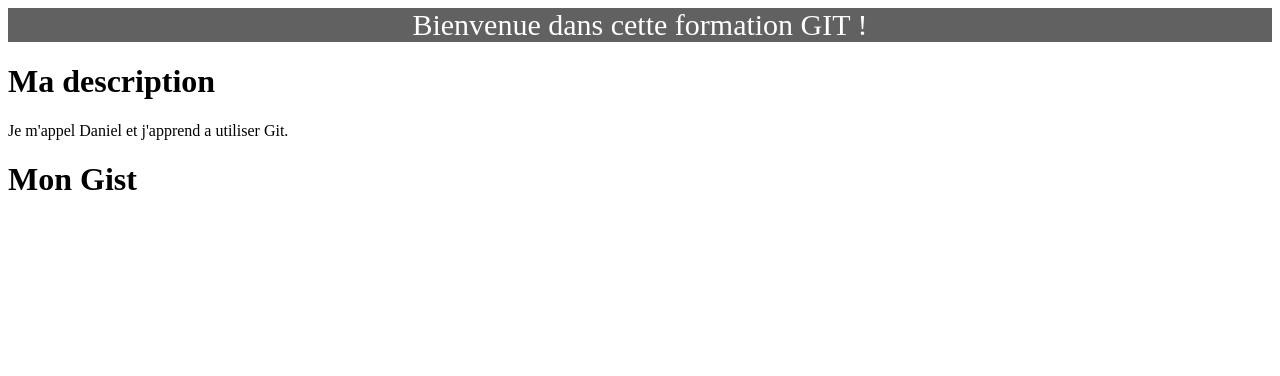
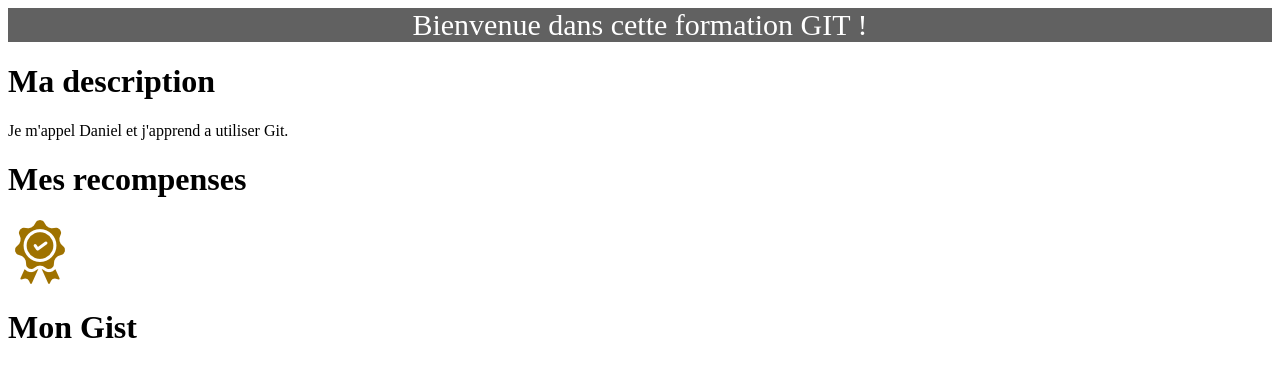
Before and after one commit to danylex1/mon_site_web, a plain HTML site: page hello.html in a window 1280 px wide. Drawn offline with Linux system fonts and the light colour scheme.

Commit message:
#2 : Ajout de la médaille de bronze dans le site

```diff
--- a/hello.html
+++ b/hello.html
@@ -20,6 +20,12 @@
 			<p>Je m'appel Daniel et j'apprend a utiliser Git.</p>
 		</div>
 
+		<!-- recompense -->
+		<div>
+			<h1>Mes recompenses</h1>
+			<p><img src="./images/medal_bronze.png" alt="Médaille de bronze"></p>
+		</div>
+
 
 		<!-- Mon Gist -->
 		<div>
```
Also changed, not shown: images/medal_bronze.png (added), images/medal_gold.png (added), images/medal_silver.png (added). Lines whose indentation alone changed are shown as unchanged.
